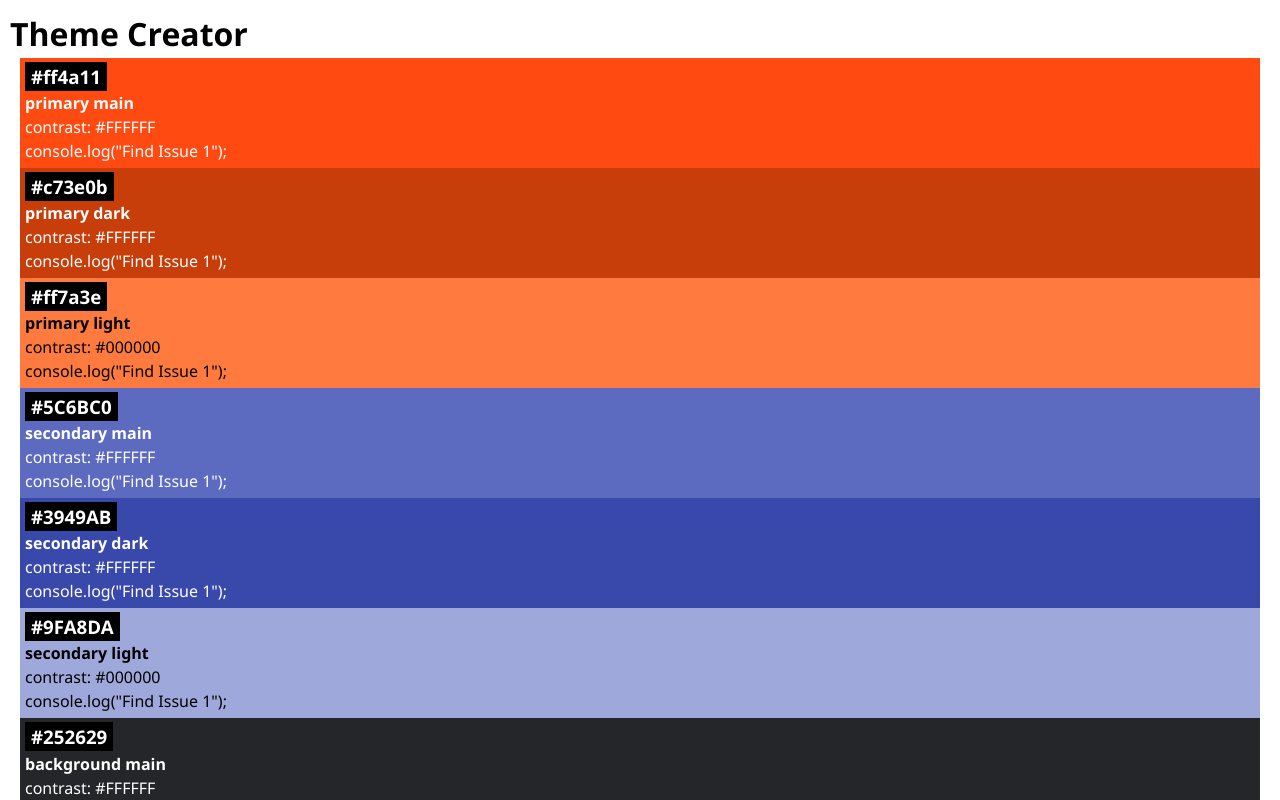
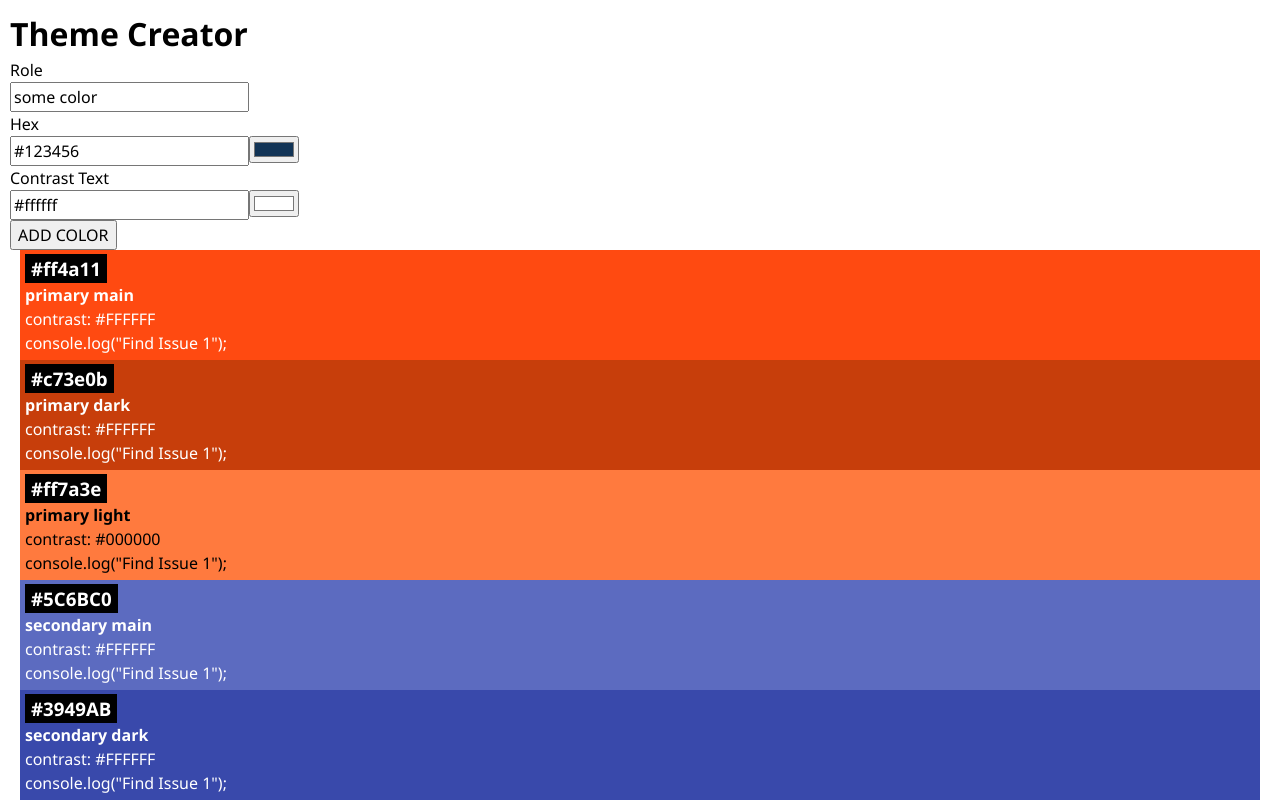
Before and after one commit to BengelAdoma/recap-project-4, a React (Vite) app: page / in a window 1280 px wide. Shown: the top 800 px of the page. Built offline with nearby package versions, Linux system fonts and the light colour scheme.

Commit message:
adding color issue resolved

```diff
--- a/src/App.jsx
+++ b/src/App.jsx
@@ -1,14 +1,24 @@
+import { useState } from "react";
 import { initialColors } from "./lib/colors";
 import Color from "./Components/Color/Color";
 import "./App.css";
+import ColorForm from "./Components/Color/ColorForm.jsx";
 import { uid } from 'uid';
 
+
+
+
 function App() {
+  const [colors, setColors] = useState(initialColors);
+
+  function handleAddColor(newColor) {
+    setColors([{ id: nanoid(), ...newColor }, ...colors]);
+  }
   // console.log("Find Issue 1");
   return (
     <>
       <h1>Theme Creator</h1>
-
+      <ColorForm onSubmit={handleAddColor} />
       {initialColors.map((color) => {
         return <Color key={color.id} color={color} />;
 
--- a/src/Components/Color/Color.jsx
+++ b/src/Components/Color/Color.jsx
@@ -16,5 +16,5 @@ export default function Color({ color }) {
     </div>
 
   );
-  console.log("Find Issue 1");
+  // console.log("Find Issue 1");
 }
--- a/src/Components/Color/colorForm.jsx
+++ b/src/Components/Color/colorForm.jsx
@@ -1,17 +1,19 @@
-import ColorInput from "../ColorInput/ColorInput";
-import "./ColorForm.css";
+
+import ColorInput from "./ColorInput";
+import "./Color.css";
 
 export default function ColorForm({
-    onSubmit, initialData = { role: "some color", hex: "#123456", contrastText: "#ffffff" },
+  onSubmitColor,
+  initialData = { role: "some color", hex: "#123456", contrastText: "#ffffff" },
+}) {
+  function handleSubmit(event) {
+    event.preventDefault();
+    const formData = new FormData(event.target);
+    const data = Object.fromEntries(formData);
+    onSubmitColor(data);
+  }
 
-}){
-function handleSubmit(e){
-e.preventDefault();
-const formData = new FormData(e.target);
-const data = Object.fromEntries(formData)
-onSubmit(data)
-}
-return(
+  return (
     <form className="color-form" onSubmit={handleSubmit}>
       <label htmlFor="role">
         Role
--- a/src/main.jsx
+++ b/src/main.jsx
@@ -2,6 +2,7 @@ import React from "react";
 import ReactDOM from "react-dom/client";
 import App from "./App";
 import "./index.css";
+
 
 ReactDOM.createRoot(document.getElementById("root")).render(
   <React.StrictMode>
```
